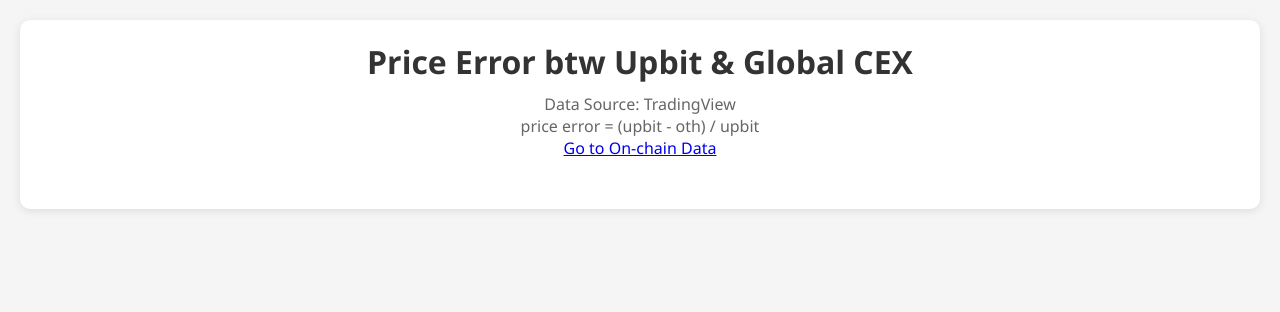
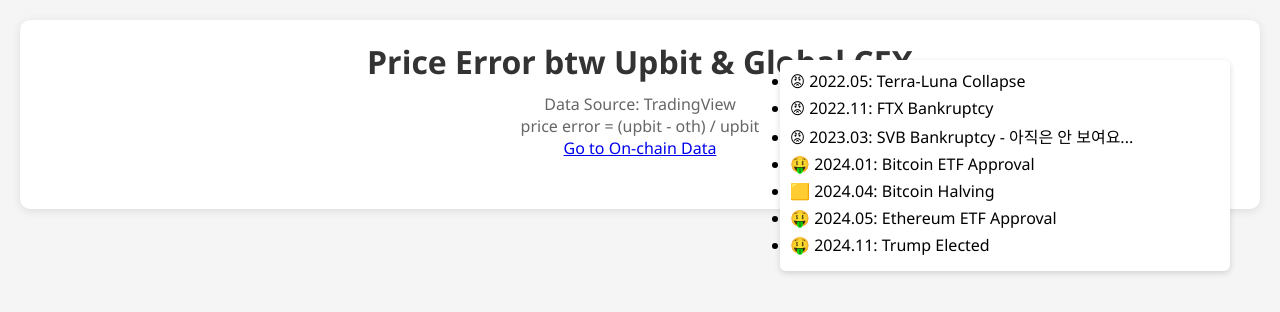
Before and after one commit to lazybuttrying/tradingview-ohlcv, a website: page dashboard/figures.html in a window 1280 px wide. Drawn offline with Linux system fonts and the light colour scheme; no server answers.

Commit message:
add event note

```diff
--- a/dashboard/figures.html
+++ b/dashboard/figures.html
@@ -16,6 +16,17 @@
         </div>
         <div id="figureGrid"></div>
     </div>
+    <div class="floating-box" id="floatBox">
+        <ul>
+          <li>😡 2022.05: Terra-Luna Collapse</li>
+          <li>😡 2022.11: FTX Bankruptcy</li>
+          <li>😡 2023.03: SVB Bankruptcy - 아직은 안 보여요...</li>
+          <li>🤑 2024.01: Bitcoin ETF Approval</li>
+          <li>🟨 2024.04: Bitcoin Halving</li>
+          <li>🤑 2024.05: Ethereum ETF Approval</li>
+          <li>🤑 2024.11: Trump Elected</li>
+        </ul>
+      </div>
     <script src="figures.js"></script>
 </body>
 </html>
--- a/dashboard/styles.css
+++ b/dashboard/styles.css
@@ -108,3 +108,30 @@
 .image-card.full-screen .caption {
     display: none;
 }
+
+
+.floating-box {
+    position: fixed;
+    top: 50px;
+    right: 50px;
+    width: 450px;
+    transition: all 0.3s ease;
+  }
+
+  .floating-box.fixed {
+    position: fixed;
+    top: 20px;
+  }
+
+
+  ul {
+    background: white;
+    margin-top: 10px;
+    padding: 10px;
+    border-radius: 6px;
+    box-shadow: 0 2px 6px rgba(0, 0, 0, 0.15);
+  }
+
+  li {
+    margin-bottom: 5px;
+  }
```
Also changed, not shown: dashboard/onchain/index.html (+20 -0 lines), dashboard/BTC price chart 2021-2022.png (added), dashboard/BTC price chart 2024-2025.png (added).
